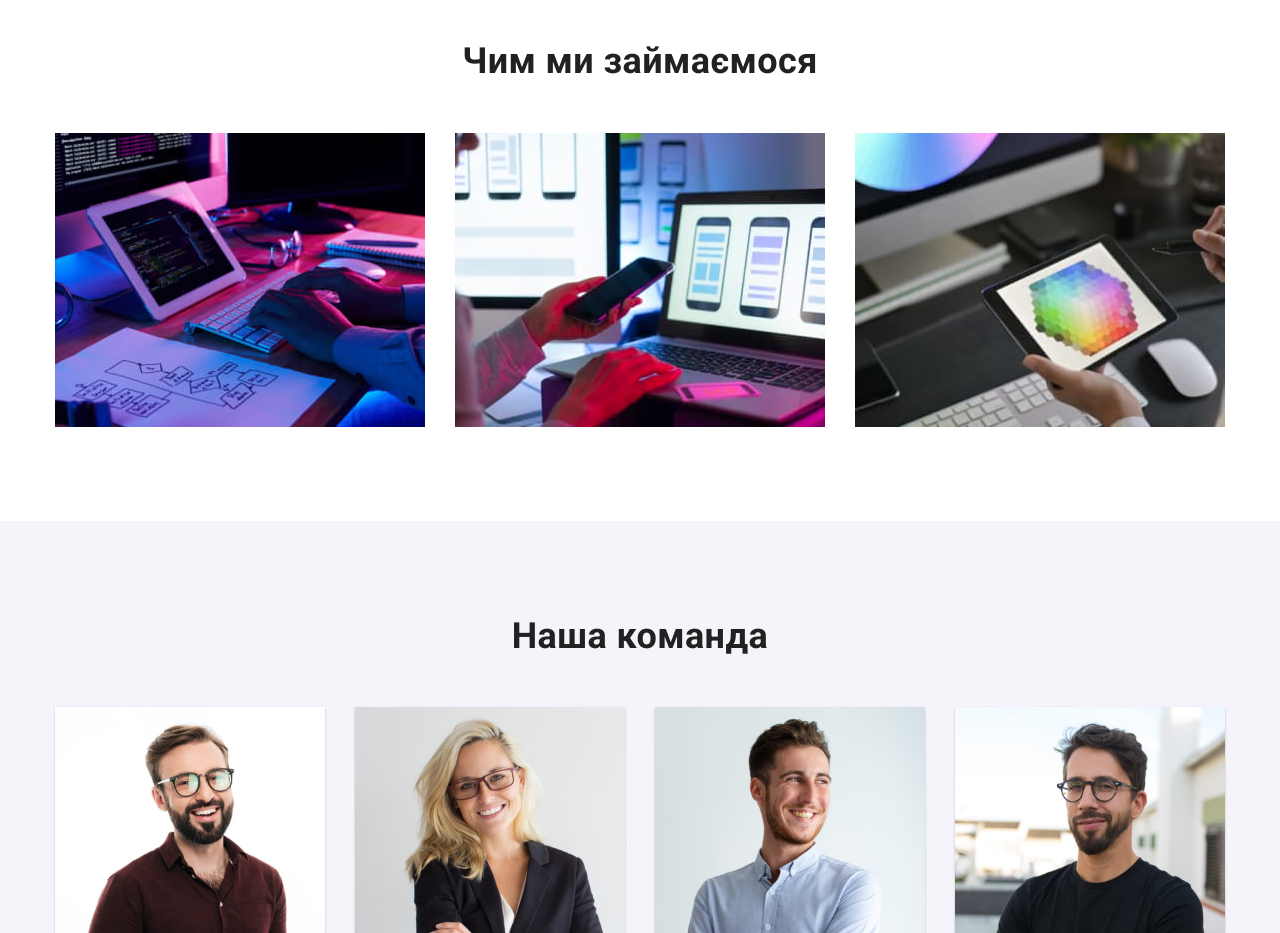
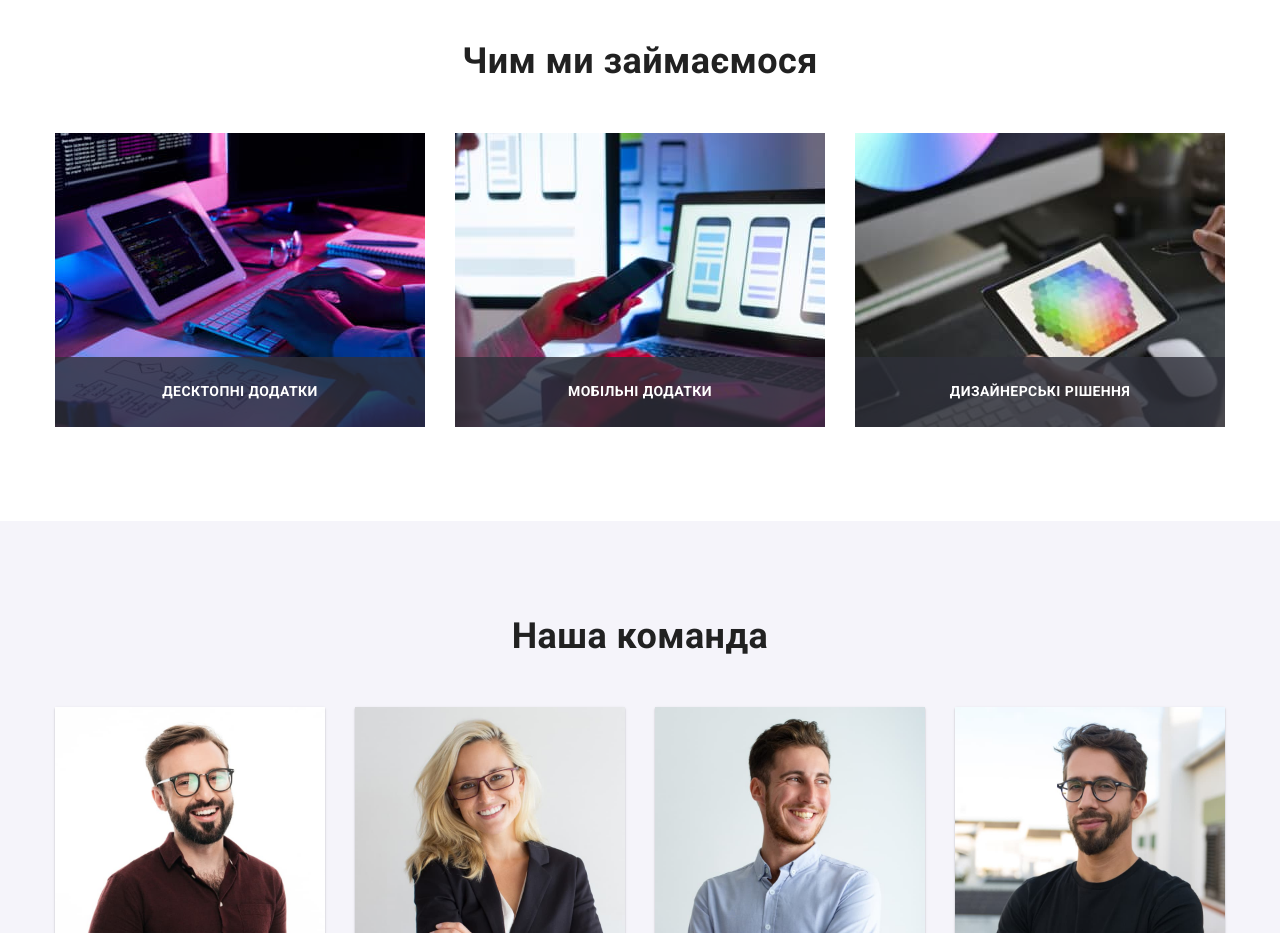
Before and after one commit to Soulfire810/goit-markup-hw-05, a plain HTML site: page index.html in a window 1280 px wide. Shown: the part 1080-2013 px from the top of the page. Drawn offline with nearby package versions, Linux system fonts and the light colour scheme.

Commit message:
Our job section add text

```diff
--- a/css/styles.css
+++ b/css/styles.css
@@ -276,6 +276,29 @@ body {
 .job-list .job-img + .job-img {
     margin-left: 30px;
 }
+.job-img {
+    text-decoration: none;
+    list-style: none;
+    position: relative;
+}
+.description {
+    position: absolute;
+    width: 100%;
+    bottom: 0;
+    background: rgba(47, 48, 58, 0.8);
+}
+.description-text {
+    display: block;
+    padding-top: 27px;
+    padding-bottom: 27px;
+    margin: 0;
+    font-size: 14px;
+    font-weight: 700;
+    line-height: 1.14;
+    text-transform: uppercase;
+    color: var(--full-white-color);
+    text-align: center;
+}
 
 /* OUR TEAM */
 .team-section {
--- a/index.html
+++ b/index.html
@@ -121,9 +121,24 @@
         <div class="container">
           <h2 class="job-title">Чим ми займаємося</h2>
           <ul class="list job-list">
-            <li class="job-img"><img src="./img/img1.jpg" alt="зображення1" width="370" /></li>
-            <li class="job-img"><img src="./img/img2.jpg" alt="зображення2" width="370" /></li>
-            <li class="job-img"><img src="./img/img3.jpg" alt="зображення3" width="370" /></li>
+            <li class="job-img">
+              <img src="./img/img1.jpg" alt="зображення1" width="370" />
+              <div class="description">
+                <h3 class="description-text">Десктопні додатки</h3>
+              </div>
+            </li>
+            <li class="job-img">
+              <img src="./img/img2.jpg" alt="зображення2" width="370" />
+              <div class="description">
+                <h3 class="description-text">Мобільні додатки</h3>
+              </div>
+            </li>
+            <li class="job-img">
+              <img src="./img/img3.jpg" alt="зображення3" width="370" />
+              <div class="description">
+                <h3 class="description-text">Дизайнерські рішення</h3>
+              </div>
+            </li>
           </ul>
         </div>
       </section>
```
